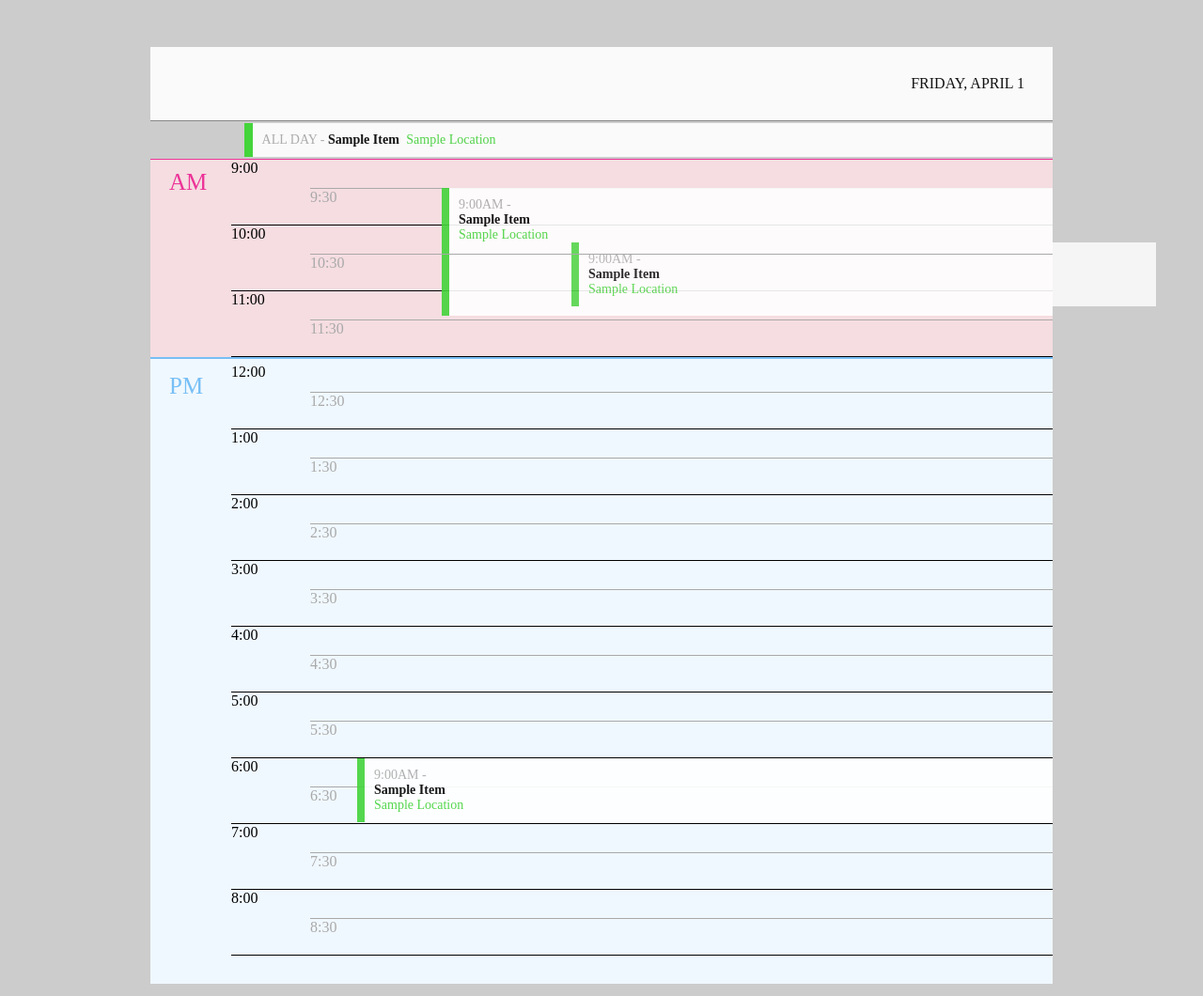
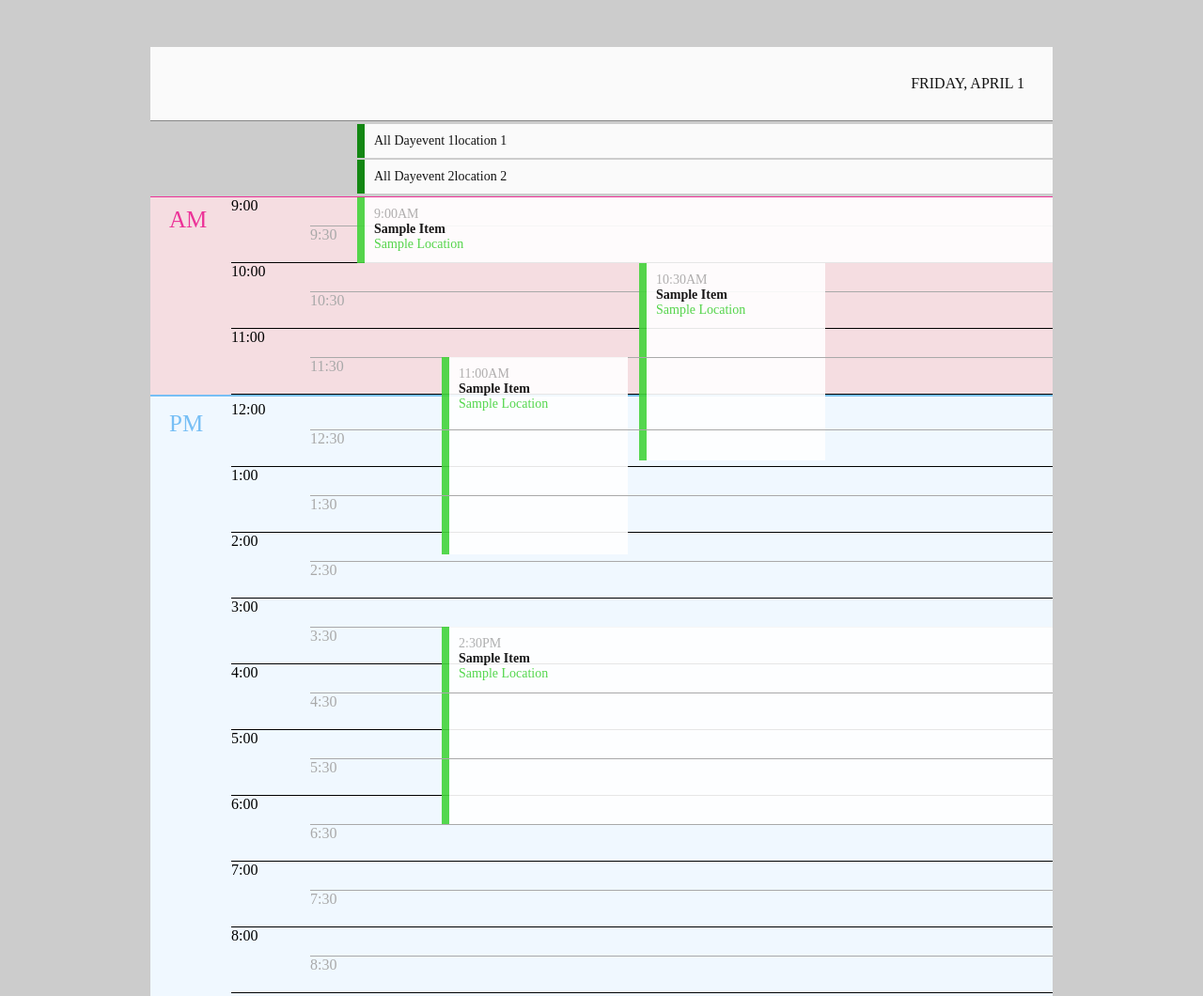
Before and after one commit to attique03/attique_calendar_task, a plain HTML site: page index.html in a window 1280 px wide. Shown: the top 1060 px of the page at 94% size. Drawn offline with Linux system fonts and the light colour scheme.

Commit message:
Task Completed

```diff
--- /dev/null
+++ b/data.js
@@ -0,0 +1,40 @@
+const eventsData = [
+  {
+    id: "event-1",
+    stime: 1,
+    etime: 2,
+  },
+  {
+    id: "event-2",
+    stime: 4,
+    etime: 7,
+  },
+  {
+    id: "event-3",
+    stime: 3,
+    etime: 6,
+  },
+  {
+    id: "event-4",
+    stime: 11,
+    etime: 14,
+  },
+//   {
+//     id: "event-5",
+//     stime: "12",
+//     etime: "14",
+//   },
+];
+
+const allDayeventsData = [
+  {
+    name: "event 1",
+    location: "location 1",
+  },
+  {
+    name: "event 2",
+    location: "location 2",
+  },
+];
+
+export { eventsData, allDayeventsData };
--- a/index.html
+++ b/index.html
@@ -1,7 +1,7 @@
 <!DOCTYPE html>
 <html>
   <head>
-    <title>Read Text File</title>
+    <title>Calendar | JavaScript</title>
     <link rel="stylesheet" href="style.css" type="text/css" />
   </head>
 
@@ -12,13 +12,13 @@
 
       <!-- All Day -->
       <div class="all-day-section">
-        <span class="green"></span>
+        <!-- <span class="green"></span> -->
 
-        <div class="all-day-event-data">
+        <!-- <div class="all-day-event-data">
           <span class="all-day">ALL DAY - </span
           ><b class="sample-item"> Sample Item </b>
           <span class="sample-location">Sample Location</span>
-        </div>
+        </div> -->
       </div>
 
       <!-- AM -->
@@ -28,9 +28,9 @@
         <div class="am-data">
           <div class="am-content">
             <span class="full">9:00</span>
+
             <div class="am-inner-content">
-              <div class="half" id="event-1">
-                <div class="event">
+              <!-- <div class="event">
                 <div class="event-content" id="cont-1">
                   <span class="all-day">9:00AM - </span
                   ><b class="sample-item"> Sample Item </b>
@@ -38,17 +38,18 @@
                     >Sample Location</span
                   >
                 </div>
-
-                </div>
+              </div> -->
+              <div class="half" id="event-1">
+                <div class="event"></div>
               </div>
               <div class="event" id="event-2">
-                <div class="event-content" id="cont-2">
+                <!-- <div class="event-content" id="cont-2">
                   <span class="all-day">9:00AM - </span
                   ><b class="sample-item"> Sample Item </b>
                   <span class="sample-location" style="margin-left: 0"
                     >Sample Location</span
                   >
-                </div>
+                </div> -->
               </div>
 
               <div class="am-inner-half">9:30</div>
@@ -59,9 +60,7 @@
             <span class="full">10:00</span>
             <div class="am-inner-content">
               <div class="half" id="event-3">
-                <div class="event">
-
-                </div>
+                <div class="event"></div>
               </div>
               <div class="event" id="event-4"></div>
               <div class="am-inner-half">10:30</div>
@@ -148,8 +147,7 @@
           <div class="am-content">
             <span class="full">6:00</span>
             <div class="am-inner-content">
-
-              <div class="event" id="event-2">
+              <!-- <div class="event" id="event-2">
                 <div class="event-content" id="cont-2">
                   <span class="all-day">9:00AM - </span
                   ><b class="sample-item"> Sample Item </b>
@@ -157,7 +155,7 @@
                     >Sample Location</span
                   >
                 </div>
-              </div>
+              </div> -->
 
               <div class="half" id="event-18"></div>
               <div class="event" id="event-19"></div>
@@ -190,7 +188,7 @@
     </div>
   </body>
 
-  <script src="index.js"></script>
+  <script type="module" src="index.js"></script>
 
   <!-- <script type="text/javascript">
     document
--- a/index.js
+++ b/index.js
@@ -1,82 +1,49 @@
-const eventsData = [
-  {
-    id: "event-1",
-    stime: "1",
-    etime: "2",
-  },
-  {
-    id: "event-2",
-    stime: "4",
-    etime: "7",
-  },
-  {
-    id: "event-3",
-    stime: "3",
-    etime: "6",
-  },
-  {
-    id: "event-4",
-    stime: "11",
-    etime: "14",
-  },
-];
+import { eventsData, allDayeventsData } from "./data.js";
 
 let events = [];
-let fullTime = [];
 let createdEvents = [];
 
-// Loop to select all the cells store them inside an array.
+// Loop to select all the elements to display events on the calendar.
 for (let i = 0; i < 24; i++) {
   events[i] = document.querySelector(`#event-${i + 1}`);
 }
 
-console.log("events ------", events);
+console.log("Events ", events);
 
-let fullTimeList = document.querySelectorAll(".full");
-console.log("Full Time ", fullTimeList.textContent);
+// Loop to fill all day events.
+for (let i = 0; i < allDayeventsData.length; i++) {
+  let event = document.createElement("div");
+  event.append(
+    (document.createElement("span").innerText = "All Day"),
+    (document.createElement("b").innerText = allDayeventsData[i].name),
+    (document.createElement("span").innerText = allDayeventsData[i].location)
+  );
+  event.classList.add("all-day-event-data");
+  console.log(event);
+  document.querySelector(".all-day-section").append(event);
+}
 
+// Function to Create Event and fill the corresponding section with Start and End time.
 function createEvent(startTime, endTime) {
-  const newEvent = events[startTime].appendChild(eventContent(startTime));
-  console.log("event", newEvent);
-
+  let newEvent = events[startTime].appendChild(eventContent(startTime));
   newEvent.classList.add("event");
-  newEvent.style.height = (endTime - startTime) * 100 + "px";
-
+  newEvent.style.height = (endTime - startTime) * 70 + "px";
   createdEvents.push(newEvent);
 }
 
-function fillEvents(startTime, endTime) {
-  for (let i = 0; i < 12; i++) {
-    events[i] = document.querySelector(`#event-${i + 1}`);
-    events[i].textContent = `${eventsData[i].time} - ${eventsData[i].id}`;
-  }
-  // for (let i = 0; i < eventsData.length; i++) {
-  //     const event = eventsData[i];
-  //     const eventTime = new Date(event.time);
-  //     if (eventTime >= startTime && eventTime <= endTime) {
-  // for (let i = 0; i < eventsData.length; i++) {
-  //     events[i].textContent = eventsData[i].time;
-  // }
+
+
+console.log("lkdjl ", convertToActualTime(2));
+
+// Get Time from Data.Js File
+for (let i = 0; i < eventsData.length; i++) {
+  createEvent(eventsData[i].stime, eventsData[i].etime);
 }
 
-// function setEvent(startTime, endTime) {
-//   const newEvent = hourSelector[startTime].appendChild(content(startTime));
-//   console.log("event", newEvent);
-
-//   newEvent.classList.add("event");
-//   newEvent.style.height = (endTime - startTime) * 100 + "px";
-// }
-
-// createEvent(2, 4);
-// createEvent(2,4);
-// setEvent(3, 5);
-// setEvent(11, 19);
-
-console.log("Created Events ", createdEvents[0]);
-
+// Check if two events overlap
 function elementsOverlap(el1, el2) {
-    const domRect1 = el1.getBoundingClientRect();
-    const domRect2 = el2.getBoundingClientRect();
+  let domRect1 = el1.getBoundingClientRect();
+  let domRect2 = el2.getBoundingClientRect();
 
   return !(
     domRect1.top > domRect2.bottom ||
@@ -86,54 +53,56 @@ function elementsOverlap(el1, el2) {
   );
 }
 
-  const el1 = document.getElementById('cont-1');
-  const el2 = document.getElementById('cont-2');
-//   const el3 = document.getElementById('box3');
+// Fix OverLap and prevent from colliding.
+function fixOverLap() {
+  for (let i = 0; i < createdEvents.length; i++) {
+    if (elementsOverlap(createdEvents[i], createdEvents[i + 1])) {
+      let divWidth = 100 / createdEvents.length;
+      createdEvents[i].style.width = `${divWidth}%`;
+      createdEvents[i + 1].style.width = `${divWidth}%`;
 
-if(elementsOverlap(el1, el2)) {
-    el1.appendChild(el2);
-        console.log("hello", el2.id);
-        el2.style.marginLeft = `${
-          (3 - 2) * 120
+      if (createdEvents.length === 2) {
+        createdEvents[i + 1].style.width = null;
+        createdEvents[i + 1].style.marginLeft = `${450}px`;
+      } else if (createdEvents.length === 3) {
+        if (i == 1) {
+          createdEvents[i + 1].style.width = null;
+          createdEvents[i].style.marginLeft = `${320}px`;
+          createdEvents[i + 1].style.marginLeft = `${590}px`;
+        }
+      } else {
+        createdEvents[i + 1].style.marginLeft = `${350}px`;
+      }
+    }
+  }
+}
 
-        //   (objArr[i].start - objArr[j].start) * 120
-        }px`;
-      }
-// }
-  console.log(elementsOverlap(el1, el2)); // 👉️ true
+fixOverLap();
 
-
-
-// for(let i = 0; i < events.length; i++) {
-//   if(events[i].id === eventsData[i].id ) {
-//     console.log("Events ", events[i].id, ": ", eventsData[i].id);
-//   }
-// }
-console.log("Events ", document.querySelector(".am-inner-half").innerHTML);
-
+// function to create events box
 function eventContent(startTime) {
+    console.log("Time --- ", startTime);
   const eventDiv = document.createElement("div");
   eventDiv.classList.add("event-content");
 
-  eventTime = document.createElement("span");
+  const eventTime = document.createElement("span");
   eventTime.classList.add("all-day");
-  if (startTime < 12) {
-    eventTime.textContent = `${startTime}:00 AM`;
-  } else {
-    eventTime.textContent = `${startTime}:00 PM`;
-  }
+  eventTime.textContent = convertToActualTime(startTime)
 
-  // eventTime.textContent = "9:00AM - ";
+//   if (startTime < 12) {
+//     eventTime.textContent = `${startTime}:00 AM`;
+//   } else {
+//     eventTime.textContent = `${startTime}:00 PM`;
+//   }
 
-  eventName = document.createElement("b");
+  const eventName = document.createElement("b");
   eventName.classList.add("sample-item");
   eventName.textContent = "Sample Item";
 
-  eventLocation = document.createElement("span");
+  const eventLocation = document.createElement("span");
   eventLocation.classList.add("sample-location");
   eventLocation.textContent = "Sample Location";
   eventLocation.style.marginLeft = "0px";
-  // document.querySelector(".sample-location").style.marginLeft = "0px";
 
   const eventFlex = document.querySelector(".event");
   const eventDivData = eventFlex.appendChild(eventDiv);
@@ -144,5 +113,50 @@ function eventContent(startTime) {
   return eventDiv;
 }
 
-// let testing = eventContent(12);
-// console.log("Testing ", testing);
+function convertToActualTime(time) {
+    return time === 1
+      ? "9:00AM"
+      : time === 2
+      ? "10:00AM"
+      : time === 3
+      ? "10:30AM"
+      : time === 4
+      ? "11:00AM"
+      : time === 5
+      ? "11:30AM"
+      : time === 6
+      ? "12:00PM"
+      : time === 7
+      ? "12:30PM"
+      : time === 8
+      ? "1:00PM"
+      : time === 9
+      ? "1:30PM"
+      : time === 10
+      ? "2:00PM"
+      : time === 11
+      ? "2:30PM"
+      : time === 12
+      ? "3:00PM"
+      : time === 13
+      ? "3:30PM"
+      : time === 14
+      ? "4:00PM"
+      : time === 15
+      ? "4:30PM"
+      : time === 16
+      ? "5:30PM"
+      : time === 17
+      ? "6:00PM"
+      : time === 18
+      ? "6:30PM"
+      : time === 19
+      ? "7:00PM"
+      : time === 20
+      ? "7:30PM"
+      : time === 21
+      ? "8:00PM"
+      : time === 22
+      ? "8:30PM"
+      : "Wrong time";
+  }
--- a/style.css
+++ b/style.css
@@ -28,6 +28,7 @@ header {
 /* All Day*/
 .all-day-section {
   display: flex;
+  flex-direction: column;
   /* padding: 20px 0px;
   background-color: #ffffff;
   color: green;
@@ -36,17 +37,21 @@ header {
 }
 
 .green {
-  flex: 1%;
+  /* flex: 1%; */
   background-color: RGB(68, 212, 59);
   /* width: 10px; */
 }
 
 .all-day-event-data {
-  flex: 99%;
+  /* flex: 99%; */
   padding: 10px 0px 10px 10px;
   background-color: #ffffff;
   opacity: 0.9;
   font-size: 14px;
+    margin: 1px 0;
+    border-left: 8px solid green;
+
+    margin-left: 120px;
 }
 
 .sample-location {
@@ -81,7 +86,7 @@ header {
   opacity: 0.9;
   font-size: 14px;
   margin-left: 50px;
-  width: 100%
+  /* width: 100% */
 }
 
 .all-day {
```
Lines whose indentation alone changed are shown as unchanged.
